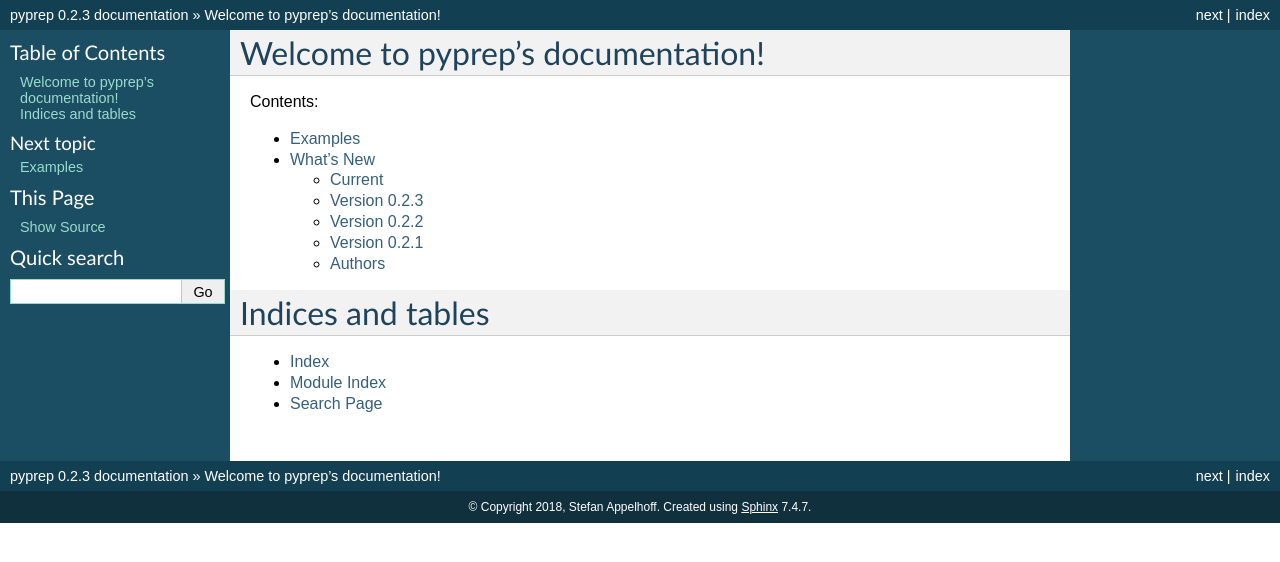
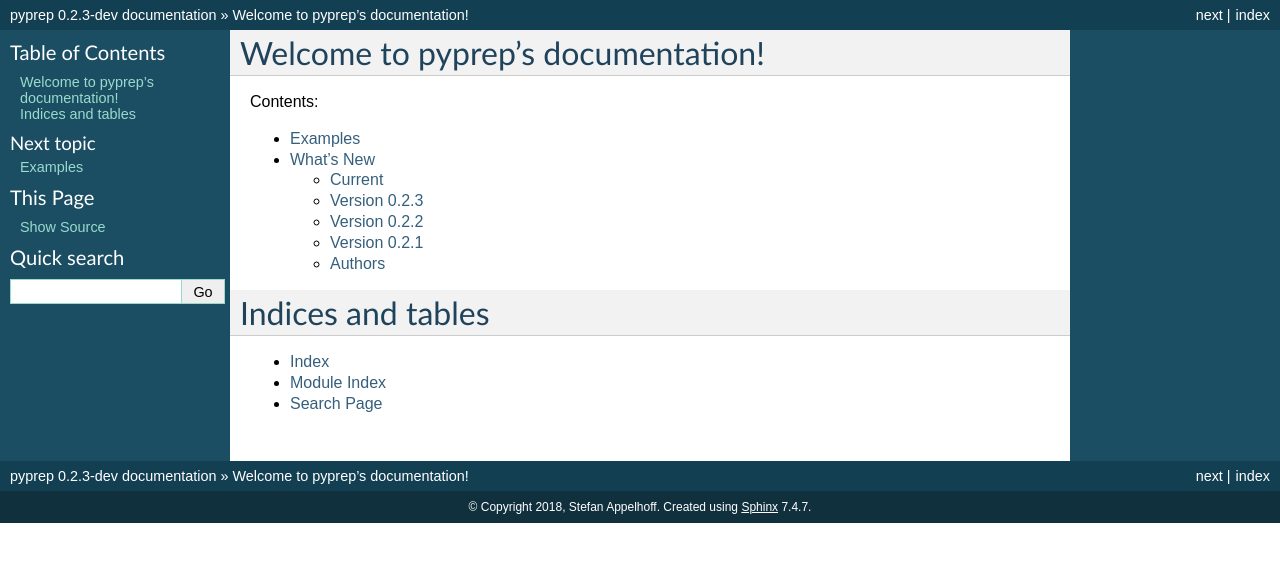
Before and after one commit to sappelhoff/pyprep, a Sphinx documentation site: the page built from docs/source/index.rst, in a window 1280 px wide. Shown: the top 562 px of the page. Built offline with Sphinx 7.4.7, drawn with Linux system fonts in a browser that asks for light colours.

Commit message:
bump version to dev

```diff
--- a/docs/source/conf.py
+++ b/docs/source/conf.py
@@ -24,9 +24,9 @@ copyright = u'2018, Stefan Appelhoff'
 author = u'Stefan Appelhoff'
 
 # The short X.Y version
-version = u'0.2.3'
+version = u'0.2.3-dev'
 # The full version, including alpha/beta/rc tags
-release = u'0.2.3'
+release = u'0.2.3-dev'
 
 
 # -- General configuration ---------------------------------------------------
--- a/setup.py
+++ b/setup.py
@@ -10,7 +10,7 @@ with io.open(path.join(here, 'README.md'), encoding='utf-8') as f:
     long_description = f.read()
 
 setup(name='pyprep',
-      version='0.2.3',
+      version='0.2.3-dev',
       description=('A Python implementation of the preprocessing pipeline'
                    ' (PREP) for EEG data.'),
       long_description=long_description,
```
